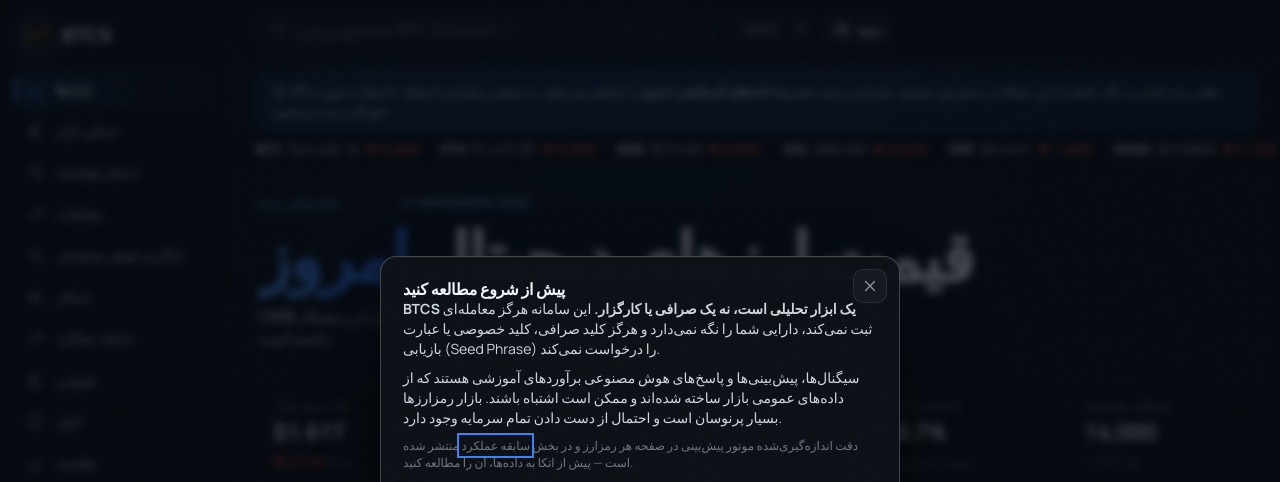
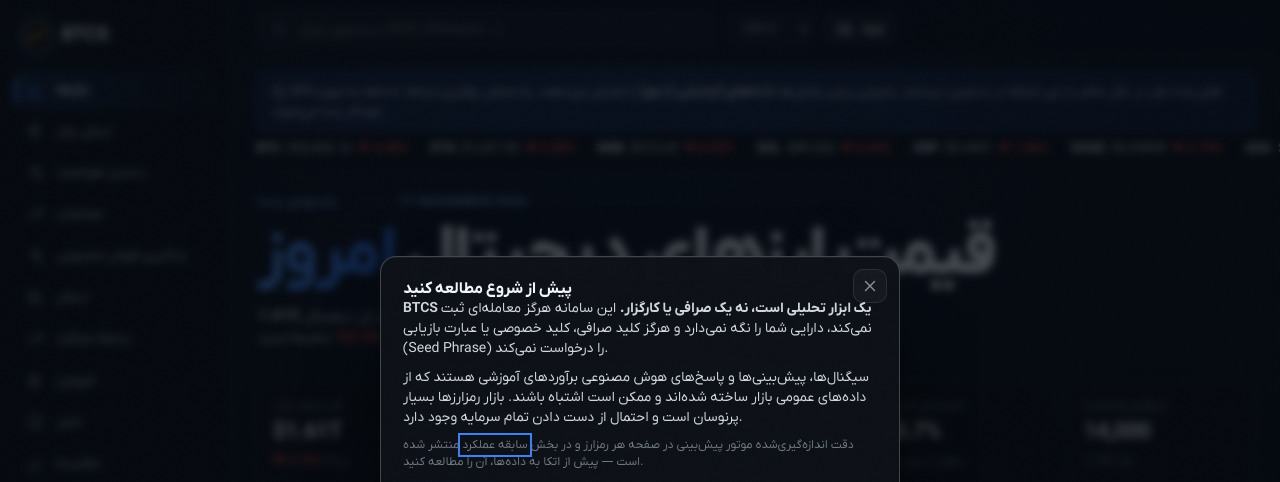
Before and after one commit to webiran0x/BTCS, a website: page index.html in a window 1280 px wide. Shown: the top 482 px of the page. Drawn offline with nearby package versions, Linux system fonts and the light colour scheme; no server answers; a script that the page names is missing.

Commit message:
Update project

```diff
--- a/css/app.css
+++ b/css/app.css
@@ -2,7 +2,15 @@
 /* Reference / Institutional Dark Theme:
    High-contrast neutral obsidian, slate surfaces, precision hairlines,
    unified sans-serif & tabular typography, and technical cyan/blue accents. */
-@font-face { font-family: 'Manrope'; src: url('../fonts/manrope.woff2') format('woff2'); font-weight: 200 800; font-style: normal; font-display: swap; }
+
+@font-face {
+  font-family: 'IRANYekan';
+  src: url('../fonts/IRANYekanXVF.woff2') format('woff2-variations'),
+       url('../fonts/IRANYekanXVF.woff2') format('woff2');
+  font-weight: 100 900;
+  font-style: normal;
+  font-display: swap;
+}
 
 :root {
   color-scheme: dark;
@@ -67,7 +75,7 @@
   --shadow-lg: 0 1px 0 rgba(255, 255, 255, 0.05) inset, 0 28px 70px -26px rgba(0, 0, 0, 1);
 
   /* unified sans-serif & monospace stack for institutional clarity */
-  --sans: 'Manrope', ui-sans-serif, system-ui, -apple-system, 'Segoe UI', Roboto, 'Helvetica Neue', Arial, sans-serif;
+  --sans: 'IRANYekan', ui-sans-serif, system-ui, -apple-system, 'Segoe UI', Roboto, 'Helvetica Neue', Arial, sans-serif;
   --mono: ui-monospace, SFMono-Regular, 'SF Mono', Menlo, Consolas, 'Liberation Mono', monospace;
   --serif: var(--sans);
   --font: var(--sans);
```
